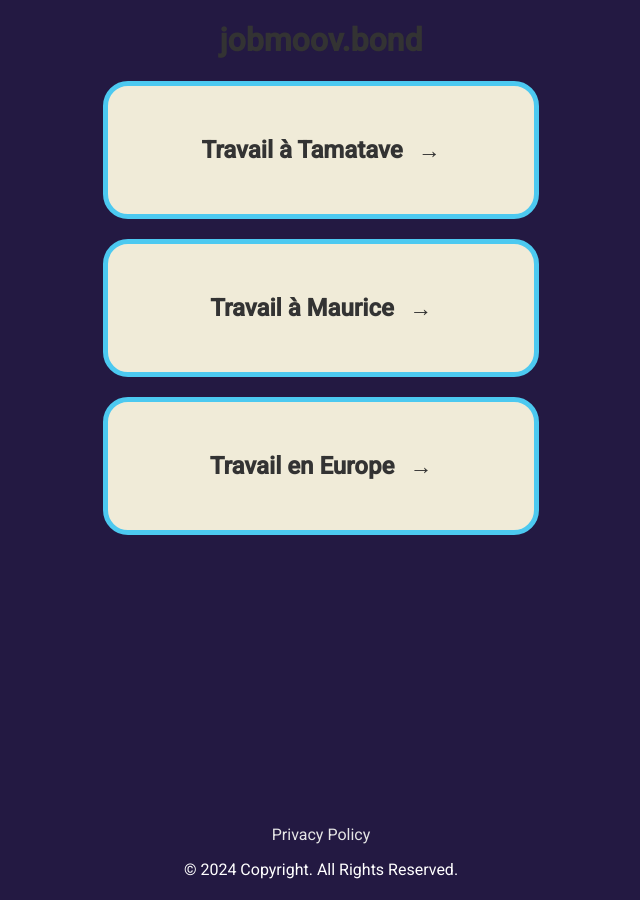
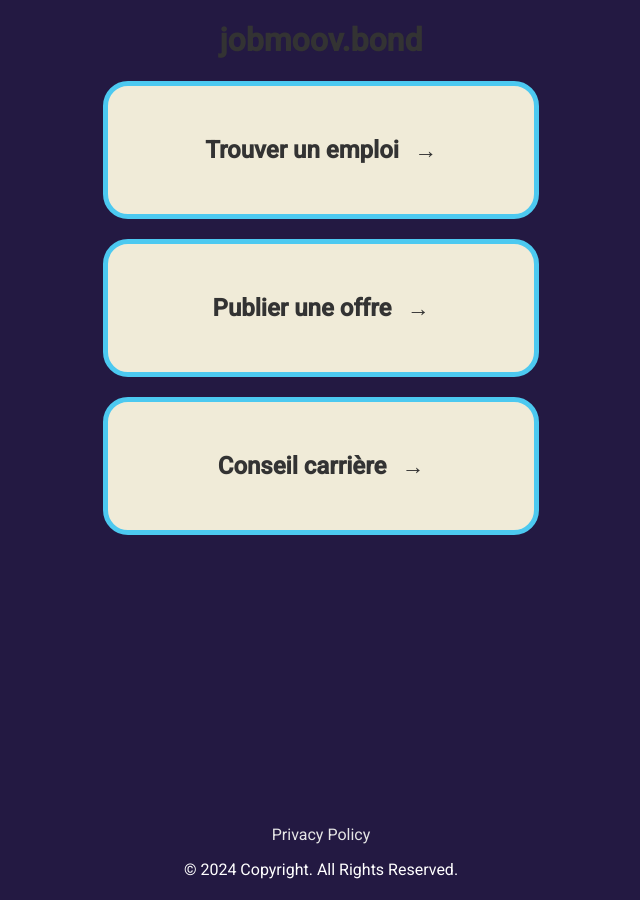
Before and after one commit to Ingbla/potato, a Jekyll site: the page built from index.md, in a window 1280 px wide. Shown: the whole page, without its empty margins (319-959 px from the left). Built offline with Jekyll 4.4.1, drawn with Linux system fonts in a browser that asks for light colours.

Commit message:
Update index.md

```diff
--- a/index.md
+++ b/index.md
@@ -7,6 +7,6 @@ description: "Vos source de index meilleures"
 # jobmoov.bond
 
 <!-- Page d'accueil -->
-<a href="page1/" class="bouton-acceuil">Travail à Tamatave</a>
-<a href="page2/" class="bouton-acceuil">Travail à Maurice</a>
-<a href="page3/" class="bouton-acceuil">Travail en Europe</a>
+<a href="page1/" class="bouton-acceuil">Trouver un emploi</a>
+<a href="page2/" class="bouton-acceuil">Publier une offre</a>
+<a href="page3/" class="bouton-acceuil">Conseil carrière</a>
```
